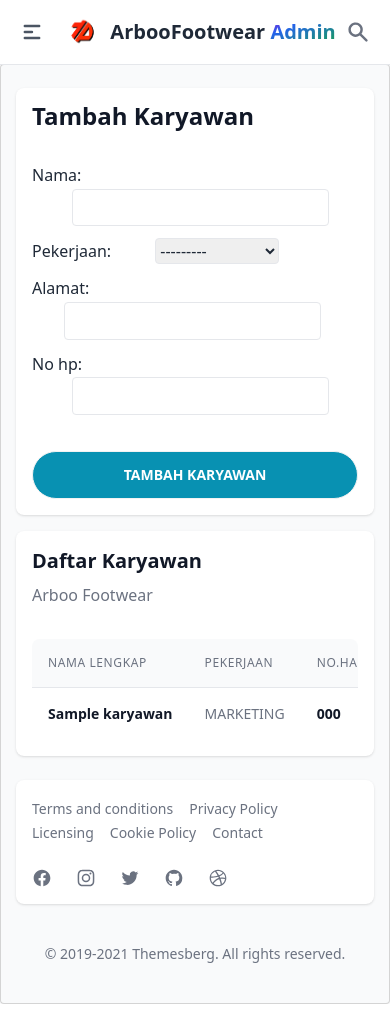
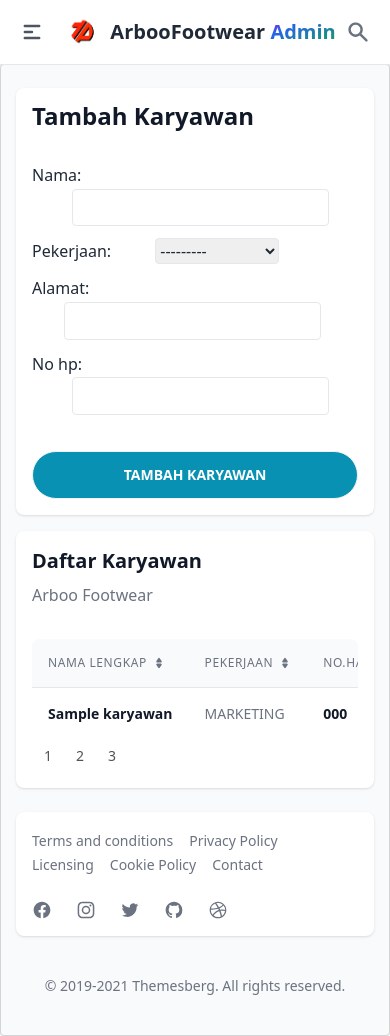
Before and after one commit to ferdywhyd/Django-E_Commerce-ArbooFootwear, a Django app: page /karyawan/ in a window 390 px wide. Before the commit the page ends 1004 px from the top, so only its background shows below. Run offline with Django 4.2, Linux system fonts and the light colour scheme; a user stored in the database is signed in; tables that the repository leaves empty hold one stand-in row (values such as "Sample post"); some libraries are stand-ins or nearby versions.

Commit message:
update karyawan page

```diff
--- a/website/models.py
+++ b/website/models.py
@@ -62,3 +62,8 @@ class Karyawan(models.Model):
 
     def __str__(self):
         return (f"{self.nama} {self.pekerjaan}")
+
+class Gajian(models.Model):
+    created_at = models.DateField(auto_now_add=True)
+    nama = models.ForeignKey(Karyawan, on_delete=models.CASCADE)
+    pekerjaan = models.CharField(max_length=20, choices=PEKERJAAN)
--- a/website/templates/admin/admin_sidebar.html
+++ b/website/templates/admin/admin_sidebar.html
@@ -91,12 +91,12 @@
                          </a>
                       </li>
                       <li>
-                         <a href="#" target="_blank" class="text-base text-gray-900 font-normal rounded-lg hover:bg-gray-100 flex items-center p-2 group ">
+                         <a href="{% url 'gajian_karyawan' %}" class="text-base text-gray-900 font-normal rounded-lg hover:bg-gray-100 flex items-center p-2 group ">
                             <svg class="w-6 h-6 text-gray-500 flex-shrink-0 group-hover:text-gray-900 transition duration-75" fill="currentColor" viewBox="0 0 20 20" xmlns="http://www.w3.org/2000/svg">
                                <path d="M8.707 7.293a1 1 0 00-1.414 1.414l2 2a1 1 0 001.414 0l2-2a1 1 0 00-1.414-1.414L11 7.586V3a1 1 0 10-2 0v4.586l-.293-.293z"></path>
                                <path d="M3 5a2 2 0 012-2h1a1 1 0 010 2H5v7h2l1 2h4l1-2h2V5h-1a1 1 0 110-2h1a2 2 0 012 2v10a2 2 0 01-2 2H5a2 2 0 01-2-2V5z"></path>
                             </svg>
-                            <span class="ml-3 flex-1 whitespace-nowrap">Penghasilan Toko</span>
+                            <span class="ml-3 flex-1 whitespace-nowrap">Gajian Karyawan</span>
                             <span class="bg-gray-200 text-gray-800 ml-3 text-sm font-medium inline-flex items-center justify-center px-2 rounded-full">Pro</span>
                          </a>
                       </li>
--- a/website/templates/admin/add_karyawan.html
+++ b/website/templates/admin/gajian_karyawan.html
@@ -9,7 +9,7 @@
                    <div class="bg-white shadow rounded-lg p-4 sm:p-6 xl:p-8">
                       <div class="flex items-center justify-between mb-4">
                          <div class="flex-shrink-0">
-                            <span class="text-2xl sm:text-3xl leading-none font-bold text-gray-900">Tambah Karyawan</span>
+                            <span class="text-2xl sm:text-3xl leading-none font-bold text-gray-900">Gajian Karyawan</span>
                             <h3 class="text-base font-normal text-gray-500">Isi Form</h3>
                          </div>
                       </div>
--- a/website/templates/admin/karyawan.html
+++ b/website/templates/admin/karyawan.html
@@ -36,104 +36,110 @@
                                      <thead class="bg-gray-50">
                                         <tr>
                                            <th scope="col" class="p-4 text-left text-xs font-medium text-gray-500 uppercase tracking-wider">
+                                             <div class="flex items-center">
                                              Nama Lengkap
+                                             <a href="?sort=nama"><svg class="w-3 h-3 ml-1.5" aria-hidden="true" xmlns="http://www.w3.org/2000/svg" fill="currentColor" viewBox="0 0 24 24">
+                                                <path d="M8.574 11.024h6.852a2.075 2.075 0 0 0 1.847-1.086 1.9 1.9 0 0 0-.11-1.986L13.736 2.9a2.122 2.122 0 0 0-3.472 0L6.837 7.952a1.9 1.9 0 0 0-.11 1.986 2.074 2.074 0 0 0 1.847 1.086Zm6.852 1.952H8.574a2.072 2.072 0 0 0-1.847 1.087 1.9 1.9 0 0 0 .11 1.985l3.426 5.05a2.123 2.123 0 0 0 3.472 0l3.427-5.05a1.9 1.9 0 0 0 .11-1.985 2.074 2.074 0 0 0-1.846-1.087Z"/>
+                                              </svg></a>
+                                             </div>
                                            </th>
                                            <th scope="col" class="p-4 text-left text-xs font-medium text-gray-500 uppercase tracking-wider">
+                                             <div class="flex items-center">
                                              Pekerjaan
+                                             <a href="?sort=pekerjaan"><svg class="w-3 h-3 ml-1.5" aria-hidden="true" xmlns="http://www.w3.org/2000/svg" fill="currentColor" viewBox="0 0 24 24">
+                                                <path d="M8.574 11.024h6.852a2.075 2.075 0 0 0 1.847-1.086 1.9 1.9 0 0 0-.11-1.986L13.736 2.9a2.122 2.122 0 0 0-3.472 0L6.837 7.952a1.9 1.9 0 0 0-.11 1.986 2.074 2.074 0 0 0 1.847 1.086Zm6.852 1.952H8.574a2.072 2.072 0 0 0-1.847 1.087 1.9 1.9 0 0 0 .11 1.985l3.426 5.05a2.123 2.123 0 0 0 3.472 0l3.427-5.05a1.9 1.9 0 0 0 .11-1.985 2.074 2.074 0 0 0-1.846-1.087Z"/>
+                                              </svg></a>
+                                             </div>
                                            </th>
                                            <th scope="col" class="p-4 text-left text-xs font-medium text-gray-500 uppercase tracking-wider">
+                                             <div class="flex items-center">
                                              No.Handphone
+                                             <a href="?sort=no_hp"><svg class="w-3 h-3 ml-1.5" aria-hidden="true" xmlns="http://www.w3.org/2000/svg" fill="currentColor" viewBox="0 0 24 24">
+                                                <path d="M8.574 11.024h6.852a2.075 2.075 0 0 0 1.847-1.086 1.9 1.9 0 0 0-.11-1.986L13.736 2.9a2.122 2.122 0 0 0-3.472 0L6.837 7.952a1.9 1.9 0 0 0-.11 1.986 2.074 2.074 0 0 0 1.847 1.086Zm6.852 1.952H8.574a2.072 2.072 0 0 0-1.847 1.087 1.9 1.9 0 0 0 .11 1.985l3.426 5.05a2.123 2.123 0 0 0 3.472 0l3.427-5.05a1.9 1.9 0 0 0 .11-1.985 2.074 2.074 0 0 0-1.846-1.087Z"/>
+                                              </svg></a>
+                                             </div>
                                            </th>
                                            <th scope="col" class="p-4 text-left text-xs font-medium text-gray-500 uppercase tracking-wider">
+                                             <div class="flex items-center">
                                              Alamat
+                                             <a href="?sort=alamat"><svg class="w-3 h-3 ml-1.5" aria-hidden="true" xmlns="http://www.w3.org/2000/svg" fill="currentColor" viewBox="0 0 24 24">
+                                                <path d="M8.574 11.024h6.852a2.075 2.075 0 0 0 1.847-1.086 1.9 1.9 0 0 0-.11-1.986L13.736 2.9a2.122 2.122 0 0 0-3.472 0L6.837 7.952a1.9 1.9 0 0 0-.11 1.986 2.074 2.074 0 0 0 1.847 1.086Zm6.852 1.952H8.574a2.072 2.072 0 0 0-1.847 1.087 1.9 1.9 0 0 0 .11 1.985l3.426 5.05a2.123 2.123 0 0 0 3.472 0l3.427-5.05a1.9 1.9 0 0 0 .11-1.985 2.074 2.074 0 0 0-1.846-1.087Z"/>
+                                              </svg></a>
+                                             </div>
+                                           </th>
+                                           <th scope="col" class="p-4 text-left text-xs font-medium text-gray-500 uppercase tracking-wider">
+                                             Tindakan
                                            </th>
                                         </tr>
                                      </thead>
-                                     {% for karyawans in karyawans %}
+                                     {% for page_karyawan in page_karyawan %}
                                      <tbody class="bg-white">
                                         <tr>
                                            <td class="p-4 whitespace-nowrap text-sm font-normal text-gray-900">
-                                             <span class="font-semibold">{{ karyawans.nama }}</span>
+                                             <span class="font-semibold">{{ page_karyawan.nama }}</span>
                                            </td>
                                            <td class="p-4 whitespace-nowrap text-sm font-normal text-gray-500">
-                                              {{ karyawans.pekerjaan }}
+                                              {{ page_karyawan.pekerjaan }}
                                            </td>
                                            <td class="p-4 whitespace-nowrap text-sm font-semibold text-gray-900">
-                                              {{ karyawans.no_hp }}
+                                              {{ page_karyawan.no_hp }}
                                            </td>
                                            <td class="p-4 whitespace-nowrap text-sm font-semibold text-gray-900">
-                                              {{ karyawans.alamat }}
+                                              {{ page_karyawan.alamat }}
                                            </td>
+                                           <td class="p-4 whitespace-nowrap text-sm font-semibold text-gray-900">
+                                             <a href="#">Edit</a> <span> | </span>
+                                             <a href="{% url 'delete_karyawan' page_karyawan.id %}">Delete</a>
+                                          </td>
                                         </tr>
                                        {% endfor %}
-                                        {% comment %} <tr class="bg-gray-50">
-                                           <td class="p-4 whitespace-nowrap text-sm font-normal text-gray-900 rounded-lg rounded-left">
-                                              Payment refund to <span class="font-semibold">#00910</span>
-                                           </td>
-                                           <td class="p-4 whitespace-nowrap text-sm font-normal text-gray-500">
-                                              Apr 23 ,2021
-                                           </td>
-                                           <td class="p-4 whitespace-nowrap text-sm font-semibold text-gray-900">
-                                              -$670
-                                           </td>
-                                        </tr>
-                                        <tr>
-                                           <td class="p-4 whitespace-nowrap text-sm font-normal text-gray-900">
-                                              Payment failed from <span class="font-semibold">#087651</span>
-                                           </td>
-                                           <td class="p-4 whitespace-nowrap text-sm font-normal text-gray-500">
-                                              Apr 18 ,2021
-                                           </td>
-                                           <td class="p-4 whitespace-nowrap text-sm font-semibold text-gray-900">
-                                              $234
-                                           </td>
-                                        </tr>
-                                        <tr class="bg-gray-50">
-                                           <td class="p-4 whitespace-nowrap text-sm font-normal text-gray-900 rounded-lg rounded-left">
-                                              Payment from <span class="font-semibold">Lana Byrd</span>
-                                           </td>
-                                           <td class="p-4 whitespace-nowrap text-sm font-normal text-gray-500">
-                                              Apr 15 ,2021
-                                           </td>
-                                           <td class="p-4 whitespace-nowrap text-sm font-semibold text-gray-900">
-                                              $5000
-                                           </td>
-                                        </tr>
-                                        <tr>
-                                           <td class="p-4 whitespace-nowrap text-sm font-normal text-gray-900">
-                                              Payment from <span class="font-semibold">Jese Leos</span>
-                                           </td>
-                                           <td class="p-4 whitespace-nowrap text-sm font-normal text-gray-500">
-                                              Apr 15 ,2021
-                                           </td>
-                                           <td class="p-4 whitespace-nowrap text-sm font-semibold text-gray-900">
-                                              $2300
-                                           </td>
-                                        </tr>
-                                        <tr class="bg-gray-50">
-                                           <td class="p-4 whitespace-nowrap text-sm font-normal text-gray-900 rounded-lg rounded-left">
-                                              Payment from <span class="font-semibold">THEMESBERG LLC</span>
-                                           </td>
-                                           <td class="p-4 whitespace-nowrap text-sm font-normal text-gray-500">
-                                              Apr 11 ,2021
-                                           </td>
-                                           <td class="p-4 whitespace-nowrap text-sm font-semibold text-gray-900">
-                                              $560
-                                           </td>
-                                        </tr>
-                                        <tr>
-                                           <td class="p-4 whitespace-nowrap text-sm font-normal text-gray-900">
-                                              Payment from <span class="font-semibold">Lana Lysle</span>
-                                           </td>
-                                           <td class="p-4 whitespace-nowrap text-sm font-normal text-gray-500">
-                                              Apr 6 ,2021
-                                           </td>
-                                           <td class="p-4 whitespace-nowrap text-sm font-semibold text-gray-900">
-                                              $1437
-                                           </td>
-                                        </tr> {% endcomment %}
                                      </tbody>
                                   </table>
+                                  <nav aria-label="Page navigation example">
+                                    <ul class="list-style-none flex">
+                                      <li>
+                                       {% if page_karyawan.has_previous %}
+                                        <a
+                                          class="relative block rounded bg-transparent px-3 py-1.5 text-sm text-neutral-600 transition-all duration-300 hover:bg-neutral-100 dark:text-white dark:hover:bg-neutral-700 dark:hover:text-white"
+                                          href="?page={{ page_karyawan.previous_page_number }}"
+                                          aria-label="Previous">
+                                          <span aria-hidden="true">&laquo;</span>
+                                        </a>
+                                        {% endif %}
+                                      </li>
+                                      <li>
+                                        <a
+                                          class="relative block rounded bg-transparent px-3 py-1.5 text-sm text-neutral-600 transition-all duration-300 hover:bg-neutral-100 dark:text-white dark:hover:bg-neutral-700 dark:hover:text-white"
+                                          href="?page=1"
+                                          >1</a
+                                        >
+                                      </li>
+                                      <li aria-current="page">
+                                        <a
+                                          class="relative block rounded bg-transparent px-3 py-1.5 text-sm text-neutral-600 transition-all duration-300 hover:bg-neutral-100 dark:text-white dark:hover:bg-neutral-700 dark:hover:text-white"
+                                          href="?page=2"
+                                          >2</a
+                                        >
+                                      </li>
+                                      <li>
+                                        <a
+                                          class="relative block rounded bg-transparent px-3 py-1.5 text-sm text-neutral-600 transition-all duration-300 hover:bg-neutral-100 dark:text-white dark:hover:bg-neutral-700 dark:hover:text-white"
+                                          href="?page=3"
+                                          >3</a
+                                        >
+                                      </li>
+                                      <li>
+                                       {% if page_karyawan.has_next %}
+                                        <a
+                                          class="relative block rounded bg-transparent px-3 py-1.5 text-sm text-neutral-600 transition-all duration-300 hover:bg-neutral-100 dark:text-white dark:hover:bg-neutral-700 dark:hover:text-white"
+                                          href="?page={{ page_karyawan.next_page_number }}"
+                                          aria-label="Next"
+                                          ><span aria-hidden="true">&raquo;</span>
+                                        </a>
+                                        {% endif %}
+                                      </li>
+                                    </ul>
+                                  </nav>
                                </div>
                             </div>
                          </div>
--- a/website/urls.py
+++ b/website/urls.py
@@ -7,7 +7,12 @@ urlpatterns = [
     path("our_story/", views.our_story, name="our_story"),
     path("login/", views.login_user, name="login_user"),
     path("logout/", views.logout_user, name="logout_user"),
+
+    #karyawan
     path("karyawan/", views.karyawan, name="karyawan"),
-    # path("add_karyawan/", views.add_karyawan, name="add_karyawan"),
+    # path("update/<int:pk>", views.update_karyawan, name="update_karyawan"),
+    path("delete/<int:pk>", views.delete_karyawan, name="delete_karyawan"),
+
+    path("gajian_karyawan/", views.gajian_karyawan, name="gajian_karyawan"),
     path("dashboard/", views.dashboard, name="dashboard"),
 ]
--- a/website/views.py
+++ b/website/views.py
@@ -3,6 +3,7 @@ from django.contrib.auth import authenticate, login, logout
 from django.contrib import messages
 from .models import Customer, Product, Karyawan
 from .forms import AddKaryawanForm
+from django.core.paginator import Paginator
 
 # Create your views here.
 
@@ -42,34 +43,41 @@ def product(request):
     return render(request, "product.html", {'products':products})
 
 def karyawan(request):
-    karyawans = Karyawan.objects.all()
+    sort = request.GET.get('sort', 'id') #untuk sortir table secara default
+    karyawans = Karyawan.objects.all().order_by(sort)
     form = AddKaryawanForm(request.POST or None)
+    page_number = request.GET.get('page',1)
+    paginator = Paginator(karyawans, 10) #atur jumlah page di table
+    page_karyawan = paginator.get_page(page_number)
     if request.user.is_authenticated:
         if request.method == 'POST':
             if form.is_valid():
                 form.save()
                 messages.success(request, "Berhasil ditambahkan")
                 return redirect('karyawan')
-        context = {'form':form, 'karyawans':karyawans}
+        context = {'form':form,
+                   'karyawans':karyawans,
+                   'page_karyawan':page_karyawan,
+                   'sort':sort
+                   }
         return render(request, "admin/karyawan.html", context)
     else:
         messages.success(request, "Kamu harus login brader")
         return redirect('home')
 
-# def add_karyawan(request):
-#     karyawans = Karyawan.objects.all()
-#     form = AddKaryawanForm(request.POST or None)
-#     if request.user.is_authenticated:
-#         if request.method == 'POST':
-#             if form.is_valid():
-#                 form.save()
-#                 messages.success(request, "Berhasil ditambahkan")
-#                 return redirect('karyawan')
-#         context = {'form':form, 'karyawans':karyawans}
-#         return render(request, "admin/add_karyawan.html", context)
-#     else:
-#         messages.success(request, "Kamu harus login brader")
-#         return redirect('home')
+def delete_karyawan(request, pk):
+    if request.user.is_authenticated:
+        delete_user = Karyawan.objects.get(id=pk)
+        delete_user.delete()
+        messages.success(request, "Berhasil Dihapuss dari kenyataan")
+        return redirect('karyawan')
+    else:
+        messages.success(request, "Kamu harus Login Braderrr")
+        return redirect('home')
+
+
+def gajian_karyawan(request):
+    return render(request, 'admin/gajian_karyawan.html',{})
 
 
 def dashboard(request):
```
Also changed, not shown: website/migrations/0004_gajian.py (added).
